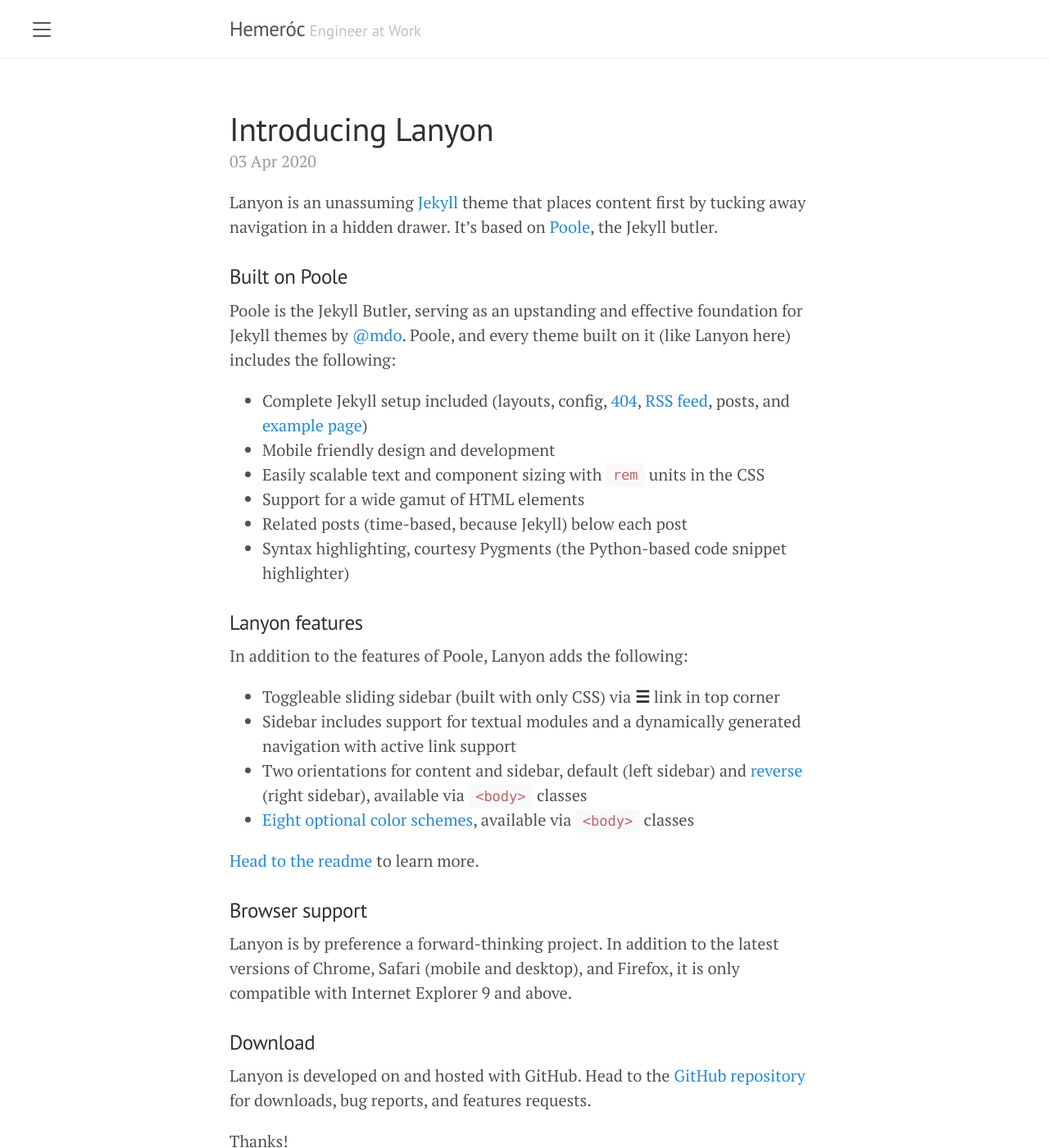
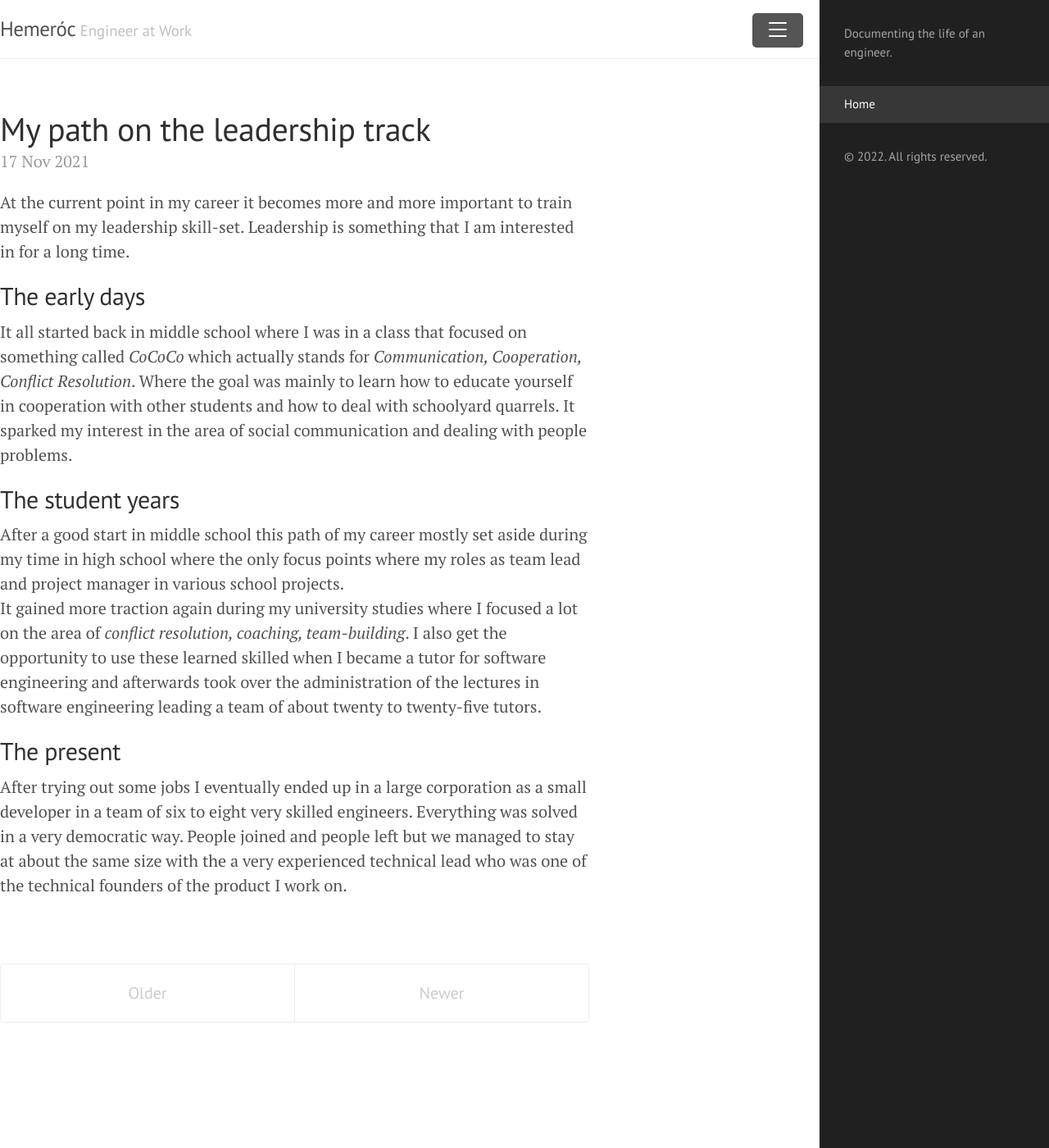
Before and after one commit to hemeroc/hemeroc.github.io, a Jekyll site: the page built from index.html, in a window 1280 px wide and 1400 px high. Shown: the whole window at 82% size. Built offline with Jekyll 4.4.1, drawn with Linux system fonts in a browser that asks for light colours; the list of posts is cut into pages by our own code; some of the changed text lies outside the part shown.

Commit message:
leadership

```diff
--- a/_config.yml
+++ b/_config.yml
@@ -1,7 +1,7 @@
 # Setup
 title:               'Hemeróc'
 tagline:             'Engineer at Work'
-description:         ''
+description:         'Documenting the life of an engineer.'
 url:                 https://hemeroc.github.io
 baseurl:             ''
 paginate:            5
@@ -15,7 +15,3 @@ author:
 # Gems
 plugins:
   - jekyll-paginate
-
-# Custom vars
-version:             1.1.0
-google_analytics_id: #UA-XXXX-Y
--- a/_includes/sidebar.html
+++ b/_includes/sidebar.html
@@ -1,6 +1,6 @@
 <!-- Target for toggling the sidebar `.sidebar-checkbox` is for regular
      styles, `#sidebar-checkbox` for behavior. -->
-<input type="checkbox" class="sidebar-checkbox" id="sidebar-checkbox">
+<input type="checkbox" class="sidebar-checkbox" id="sidebar-checkbox" checked>
 
 <!-- Toggleable sidebar -->
 <div class="sidebar" id="sidebar">
@@ -25,9 +25,6 @@
       {% endif %}
     {% endfor %}
 
-    <a class="sidebar-nav-item" href="{{ site.github.repo }}/archive/v{{ site.version }}.zip">Download</a>
-    <a class="sidebar-nav-item" href="{{ site.github.repo }}">GitHub project</a>
-    <span class="sidebar-nav-item">Currently v{{ site.version }}</span>
   </nav>
 
   <div class="sidebar-item">
--- a/_layouts/default.html
+++ b/_layouts/default.html
@@ -3,7 +3,7 @@
 
   {% include head.html %}
 
-  <body>
+  <body class="layout-reverse">
 
     {% include sidebar.html %}
 
--- a/_posts/2020-04-01-whats-jekyll.md
+++ /dev/null
@@ -1,12 +0,0 @@
----
-layout: post
-title: What's Jekyll?
----
-
-[Jekyll](https://jekyllrb.com) is a static site generator, an open-source tool for creating simple yet powerful websites of all shapes and sizes. From [the project's readme](https://github.com/mojombo/jekyll/blob/master/README.markdown):
-
-  > Jekyll is a simple, blog aware, static site generator. It takes a template directory [...] and spits out a complete, static website suitable for serving with Apache or your favorite web server. This is also the engine behind GitHub Pages, which you can use to host your project’s page or blog right here from GitHub.
-
-It's an immensely useful tool and one we encourage you to use here with Lanyon.
-
-Find out more by [visiting the project on GitHub](https://github.com/mojombo/jekyll).
--- a/_posts/2020-04-02-example-content.md
+++ /dev/null
@@ -1,122 +0,0 @@
----
-layout: post
-title: Example content
----
-
-
-<div class="message">
-  Howdy! This is an example blog post that shows several types of HTML content supported in this theme.
-</div>
-
-Cum sociis natoque penatibus et magnis <a href="#">dis parturient montes</a>, nascetur ridiculus mus. *Aenean eu leo quam.* Pellentesque ornare sem lacinia quam venenatis vestibulum. Sed posuere consectetur est at lobortis. Cras mattis consectetur purus sit amet fermentum.
-
-> Curabitur blandit tempus porttitor. Nullam quis risus eget urna mollis ornare vel eu leo. Nullam id dolor id nibh ultricies vehicula ut id elit.
-
-Etiam porta **sem malesuada magna** mollis euismod. Cras mattis consectetur purus sit amet fermentum. Aenean lacinia bibendum nulla sed consectetur.
-
-## Inline HTML elements
-
-HTML defines a long list of available inline tags, a complete list of which can be found on the [Mozilla Developer Network](https://developer.mozilla.org/en-US/docs/Web/HTML/Element).
-
-- **To bold text**, use `<strong>`.
-- *To italicize text*, use `<em>`.
-- Abbreviations, like <abbr title="HyperText Markup Langage">HTML</abbr> should use `<abbr>`, with an optional `title` attribute for the full phrase.
-- Citations, like <cite>&mdash; Mark otto</cite>, should use `<cite>`.
-- <del>Deleted</del> text should use `<del>` and <ins>inserted</ins> text should use `<ins>`.
-- Superscript <sup>text</sup> uses `<sup>` and subscript <sub>text</sub> uses `<sub>`.
-
-Most of these elements are styled by browsers with few modifications on our part.
-
-## Heading
-
-Vivamus sagittis lacus vel augue rutrum faucibus dolor auctor. Duis mollis, est non commodo luctus, nisi erat porttitor ligula, eget lacinia odio sem nec elit. Morbi leo risus, porta ac consectetur ac, vestibulum at eros.
-
-### Code
-
-Cum sociis natoque penatibus et magnis dis `code element` montes, nascetur ridiculus mus.
-
-{% highlight js %}
-// Example can be run directly in your JavaScript console
-
-// Create a function that takes two arguments and returns the sum of those arguments
-var adder = new Function("a", "b", "return a + b");
-
-// Call the function
-adder(2, 6);
-// > 8
-{% endhighlight %}
-
-Aenean lacinia bibendum nulla sed consectetur. Etiam porta sem malesuada magna mollis euismod. Fusce dapibus, tellus ac cursus commodo, tortor mauris condimentum nibh, ut fermentum massa.
-
-### Lists
-
-Cum sociis natoque penatibus et magnis dis parturient montes, nascetur ridiculus mus. Aenean lacinia bibendum nulla sed consectetur. Etiam porta sem malesuada magna mollis euismod. Fusce dapibus, tellus ac cursus commodo, tortor mauris condimentum nibh, ut fermentum massa justo sit amet risus.
-
-* Praesent commodo cursus magna, vel scelerisque nisl consectetur et.
-* Donec id elit non mi porta gravida at eget metus.
-* Nulla vitae elit libero, a pharetra augue.
-
-Donec ullamcorper nulla non metus auctor fringilla. Nulla vitae elit libero, a pharetra augue.
-
-1. Vestibulum id ligula porta felis euismod semper.
-2. Cum sociis natoque penatibus et magnis dis parturient montes, nascetur ridiculus mus.
-3. Maecenas sed diam eget risus varius blandit sit amet non magna.
-
-Cras mattis consectetur purus sit amet fermentum. Sed posuere consectetur est at lobortis.
-
-<dl>
-  <dt>HyperText Markup Language (HTML)</dt>
-  <dd>The language used to describe and define the content of a Web page</dd>
-
-  <dt>Cascading Style Sheets (CSS)</dt>
-  <dd>Used to describe the appearance of Web content</dd>
-
-  <dt>JavaScript (JS)</dt>
-  <dd>The programming language used to build advanced Web sites and applications</dd>
-</dl>
-
-Integer posuere erat a ante venenatis dapibus posuere velit aliquet. Morbi leo risus, porta ac consectetur ac, vestibulum at eros. Nullam quis risus eget urna mollis ornare vel eu leo.
-
-### Tables
-
-Aenean lacinia bibendum nulla sed consectetur. Lorem ipsum dolor sit amet, consectetur adipiscing elit.
-
-<table>
-  <thead>
-    <tr>
-      <th>Name</th>
-      <th>Upvotes</th>
-      <th>Downvotes</th>
-    </tr>
-  </thead>
-  <tfoot>
-    <tr>
-      <td>Totals</td>
-      <td>21</td>
-      <td>23</td>
-    </tr>
-  </tfoot>
-  <tbody>
-    <tr>
-      <td>Alice</td>
-      <td>10</td>
-      <td>11</td>
-    </tr>
-    <tr>
-      <td>Bob</td>
-      <td>4</td>
-      <td>3</td>
-    </tr>
-    <tr>
-      <td>Charlie</td>
-      <td>7</td>
-      <td>9</td>
-    </tr>
-  </tbody>
-</table>
-
-Nullam id dolor id nibh ultricies vehicula ut id elit. Sed posuere consectetur est at lobortis. Nullam quis risus eget urna mollis ornare vel eu leo.
-
------
-
-Want to see something else added? <a href="https://github.com/poole/poole/issues/new">Open an issue.</a>
--- a/_posts/2020-04-03-introducing-lanyon.md
+++ /dev/null
@@ -1,38 +0,0 @@
----
-layout: post
-title: Introducing Lanyon
----
-
-Lanyon is an unassuming [Jekyll](http://jekyllrb.com) theme that places content first by tucking away navigation in a hidden drawer. It's based on [Poole](http://getpoole.com), the Jekyll butler.
-
-### Built on Poole
-
-Poole is the Jekyll Butler, serving as an upstanding and effective foundation for Jekyll themes by [@mdo](https://twitter.com/mdo). Poole, and every theme built on it (like Lanyon here) includes the following:
-
-* Complete Jekyll setup included (layouts, config, [404](/404), [RSS feed](/atom.xml), posts, and [example page](/about))
-* Mobile friendly design and development
-* Easily scalable text and component sizing with `rem` units in the CSS
-* Support for a wide gamut of HTML elements
-* Related posts (time-based, because Jekyll) below each post
-* Syntax highlighting, courtesy Pygments (the Python-based code snippet highlighter)
-
-### Lanyon features
-
-In addition to the features of Poole, Lanyon adds the following:
-
-* Toggleable sliding sidebar (built with only CSS) via **☰** link in top corner
-* Sidebar includes support for textual modules and a dynamically generated navigation with active link support
-* Two orientations for content and sidebar, default (left sidebar) and [reverse](https://github.com/poole/lanyon#reverse-layout) (right sidebar), available via `<body>` classes
-* [Eight optional color schemes](https://github.com/poole/lanyon#themes), available via `<body>` classes
-
-[Head to the readme](https://github.com/poole/lanyon#readme) to learn more.
-
-### Browser support
-
-Lanyon is by preference a forward-thinking project. In addition to the latest versions of Chrome, Safari (mobile and desktop), and Firefox, it is only compatible with Internet Explorer 9 and above.
-
-### Download
-
-Lanyon is developed on and hosted with GitHub. Head to the <a href="https://github.com/poole/lanyon">GitHub repository</a> for downloads, bug reports, and features requests.
-
-Thanks!
--- /dev/null
+++ b/_posts/2021-11-17-leadership.md
@@ -0,0 +1,19 @@
+---
+layout: post
+title: My path on the leadership track
+---
+
+At the current point in my career it becomes more and more important to train myself on my leadership skill-set. Leadership is something that I am interested in for a long time.
+
+## The early days
+
+It all started back in middle school where I was in a class that focused on something called _CoCoCo_ which actually stands for _Communication, Cooperation, Conflict Resolution_. Where the goal was mainly to learn how to educate yourself in cooperation with other students and how to deal with schoolyard quarrels. It sparked my interest in the area of social communication and dealing with people problems.
+
+## The student years
+
+After a good start in middle school this path of my career mostly set aside during my time in high school where the only focus points where my roles as team lead and project manager in various school projects.
+It gained more traction again during my university studies where I focused a lot on the area of _conflict resolution, coaching, team-building_. I also get the opportunity to use these learned skilled when I became a tutor for software engineering and afterwards took over the administration of the lectures in software engineering leading a team of about twenty to twenty-five tutors.
+
+## The present
+
+After trying out some jobs I eventually ended up in a large corporation as a small developer in a team of six to eight very skilled engineers. Everything was solved in a very democratic way. People joined and people left but we managed to stay at about the same size with the a very experienced technical lead who was one of the technical founders of the product I work on.
--- a/about.md
+++ /dev/null
@@ -1,29 +0,0 @@
----
-layout: page
-title: About
----
-
-<p class="message">
-  Hey there! This page is included as an example. Feel free to customize it for your own use upon downloading. Carry on!
-</p>
-
-In the novel, *The Strange Case of Dr. Jeykll and Mr. Hyde*, Mr. Poole is Dr. Jekyll's virtuous and loyal butler. Similarly, Poole is an upstanding and effective butler that helps you build Jekyll themes. It's made by [@mdo](https://twitter.com/mdo).
-
-There are currently two themes built on Poole:
-
-* [Hyde](http://hyde.getpoole.com)
-* [Lanyon](http://lanyon.getpoole.com)
-
-Learn more and contribute on [GitHub](https://github.com/poole).
-
-## Setup
-
-Some fun facts about the setup of this project include:
-
-* Built for [Jekyll](https://jekyllrb.com)
-* Developed on GitHub and hosted for free on [GitHub Pages](https://pages.github.com)
-* Coded with [Atom](https://atom.io)
-
-Have questions or suggestions? Feel free to [open an issue on GitHub](https://github.com/poole/issues/new) or [ask me on Twitter](https://twitter.com/mdo).
-
-Thanks for reading!
```
